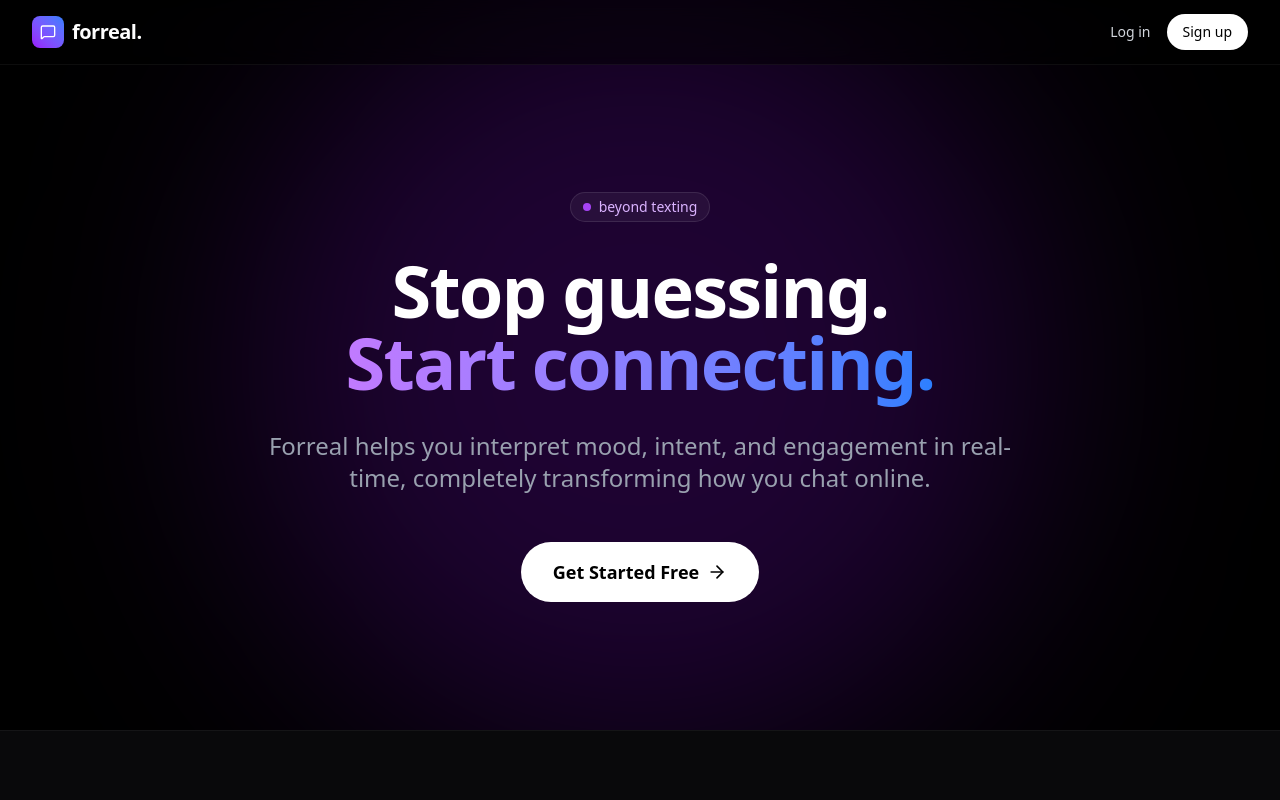
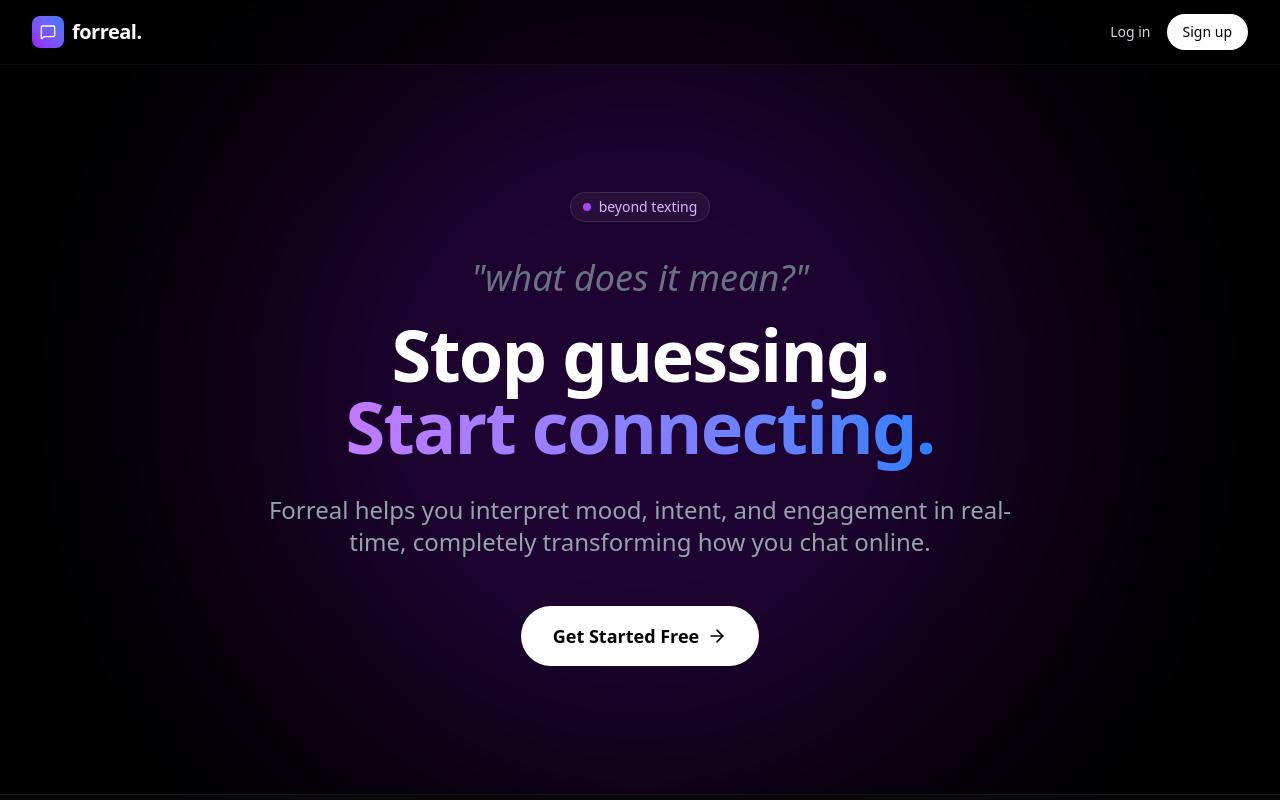
Before and after one commit to 23f2003556/forreal-0, a Next.js app: page / in a window 1280 px wide. Shown: the top 800 px of the page. Built offline with nearby package versions, Linux system fonts and the light colour scheme; no server answers.

Commit message:
Add rotating phrasing to hero section

```diff
--- a/src/components/landing/LandingPage.tsx
+++ b/src/components/landing/LandingPage.tsx
@@ -1,6 +1,6 @@
 "use client"
 
-import React, { useState } from 'react';
+import React, { useState, useEffect } from 'react';
 import { motion, AnimatePresence } from 'framer-motion';
 import { MessageSquare, Users, Building, GraduationCap, ArrowRight, Zap, Shield, Heart } from 'lucide-react';
 import Link from 'next/link';
@@ -9,6 +9,21 @@ import { useRouter } from 'next/navigation';
 export function LandingPage() {
     const router = useRouter();
     const [activeTab, setActiveTab] = useState('love');
+    const [phraseIndex, setPhraseIndex] = useState(0);
+
+    const phrases = [
+        "does she like me?",
+        "what does it mean?",
+        "why left on read?",
+        "is he joking?"
+    ];
+
+    useEffect(() => {
+        const interval = setInterval(() => {
+            setPhraseIndex((prev) => (prev + 1) % phrases.length);
+        }, 3000);
+        return () => clearInterval(interval);
+    }, []);
 
     const containerVariants = {
         hidden: { opacity: 0 },
@@ -66,6 +81,21 @@ export function LandingPage() {
                     <motion.div variants={itemVariants} className="inline-flex items-center gap-2 px-3 py-1 rounded-full bg-white/5 border border-white/10 text-sm font-medium text-purple-300 mb-8 hover:bg-white/10 transition-colors cursor-default">
                         <span className="flex h-2 w-2 rounded-full bg-purple-500 animate-pulse"></span>
                         beyond texting
+                    </motion.div>
+
+                    <motion.div variants={itemVariants} className="mb-4 h-12 flex items-center justify-center overflow-hidden">
+                        <AnimatePresence mode="popLayout">
+                            <motion.span
+                                key={phraseIndex}
+                                initial={{ y: 40, opacity: 0 }}
+                                animate={{ y: 0, opacity: 1 }}
+                                exit={{ y: -40, opacity: 0 }}
+                                transition={{ type: "spring", stiffness: 300, damping: 25 }}
+                                className="text-2xl md:text-4xl font-medium text-gray-500 italic"
+                            >
+                                "{phrases[phraseIndex]}"
+                            </motion.span>
+                        </AnimatePresence>
                     </motion.div>
 
                     <motion.h1 variants={itemVariants} className="text-5xl md:text-7xl font-extrabold tracking-tight mb-8">
```
